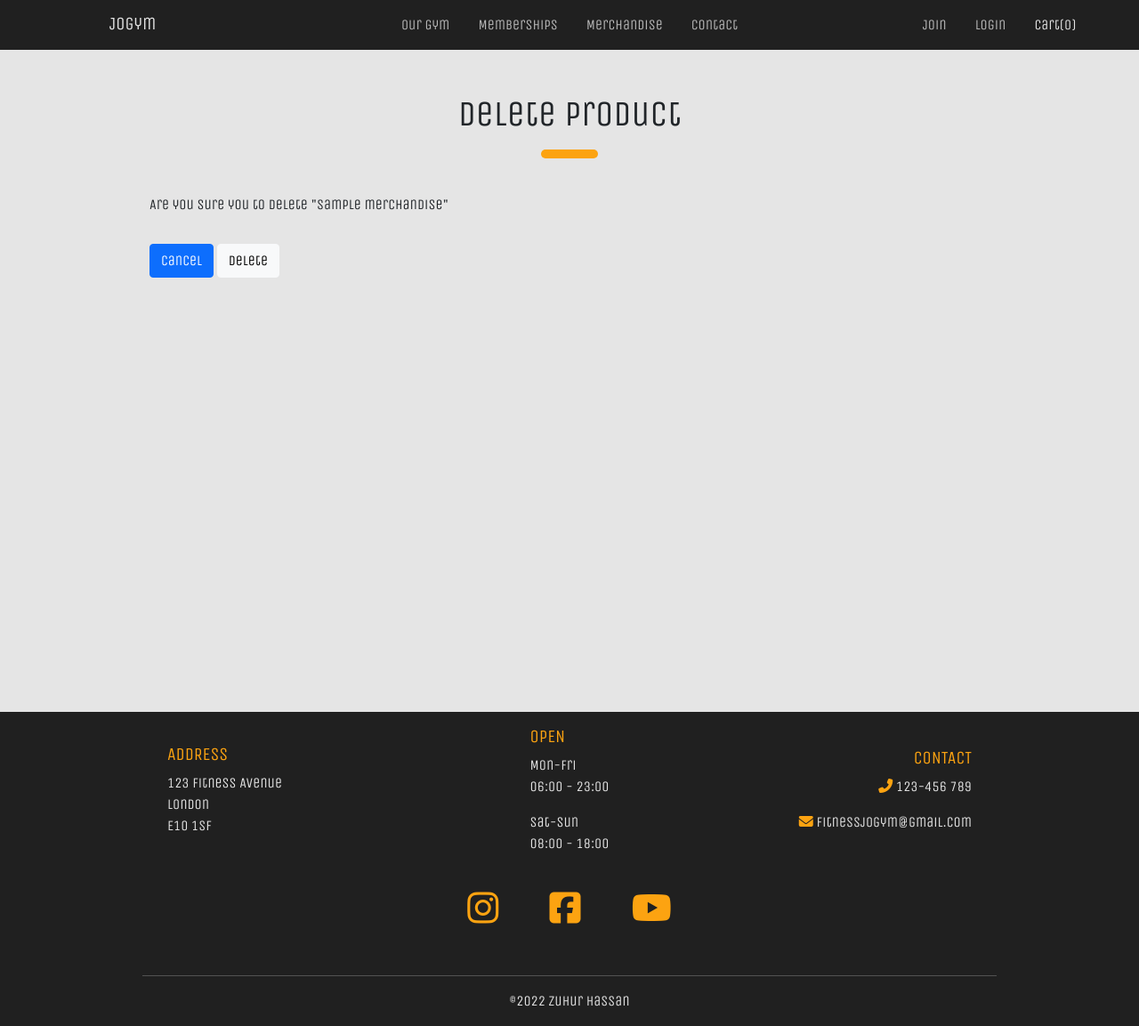
After one commit to Code-Institute-Submissions/Zuhur-ms4_Feb, a Django app: page /product_management/delete_product/1/ in a window 1280 px wide. The commit adds this page. Shown: the whole page at 89% size. Run offline with Django 4.2, Linux system fonts and the light colour scheme; tables that the repository leaves empty hold one stand-in row (values such as "Sample post"); parts of the project's set-up code (start-up, migrations or seed data) failed here and were passed over; some libraries are stand-ins or nearby versions; some web fonts are replaced.

Commit message:
Create delete functionality for each merchandise

```diff
--- a/merchandise/templates/merchandise/merch_detail.html
+++ b/merchandise/templates/merchandise/merch_detail.html
@@ -17,7 +17,7 @@
             <a href="{% url 'edit-product' merch.id %}">Edit product</a>
         </div>
         <div class="col-4 text-center">
-            <a href="">Delete product</a>
+            <a href="{% url 'delete-product' merch.id %}">Delete product</a>
         </div>
     </div>
 </div>
--- /dev/null
+++ b/product_management/templates/product_management/delete_product.html
@@ -0,0 +1,31 @@
+{% extends 'base.html' %}
+{% load static %}
+
+{% block extend_title %}
+| Product Management
+{% endblock %}
+
+{% block content %}
+
+<div class="management-container">
+    <!-- Header row starts -->
+    <div class="row mt-4">
+        <div class="col mt-4 my-2">
+            <h1 class="text-center">Delete Product</h1>
+            <hr class="heading-ruler mx-auto mb-4">
+        </div>
+    </div>
+
+    <div class="delete_form_container w-75 mx-auto p-2">
+        <form action="" method="POST">
+            {% csrf_token %}
+            <p>Are you sure you to delete "{{product}}"</p>
+            <a class="btn btn-primary" href="{% url 'merch' %}" role="button">Cancel</a>
+            <button type="submit" class="btn btn-light my-3">Delete</button>
+        </form>
+
+    </div>
+
+</div>
+
+{% endblock %}
--- a/product_management/templates/product_management/edit_product.html
+++ b/product_management/templates/product_management/edit_product.html
@@ -14,10 +14,6 @@
             <h1 class="text-center">Edit Product</h1>
             <hr class="heading-ruler mx-auto mb-4">
         </div>
-    </div>
-
-    <div class="product_form_container w-75 mx-auto p-2">
-
     </div>
 
     <div class="add_product_container">
--- a/product_management/urls.py
+++ b/product_management/urls.py
@@ -5,4 +5,5 @@ urlpatterns = [
     path('', views.product_management, name='product-management'),
     path('add_product/', views.add_product, name='add-product'),
     path('edit_product/<str:pk>/', views.edit_product, name='edit-product'),
+    path('delete_product/<str:pk>/', views.delete_product, name='delete-product'),
 ]
--- a/product_management/views.py
+++ b/product_management/views.py
@@ -37,3 +37,16 @@ def edit_product(request, pk):
         'form': form
     }
     return render(request, 'product_management/edit_product.html', context)
+
+
+def delete_product(request, pk):
+    merch = Merchandise.objects.get(id=pk)
+
+    if request.method == 'POST':
+        merch.delete()
+        return redirect(reverse('merch'))
+
+    context = {
+        'product': merch,
+    }
+    return render(request, 'product_management/delete_product.html', context)
```
